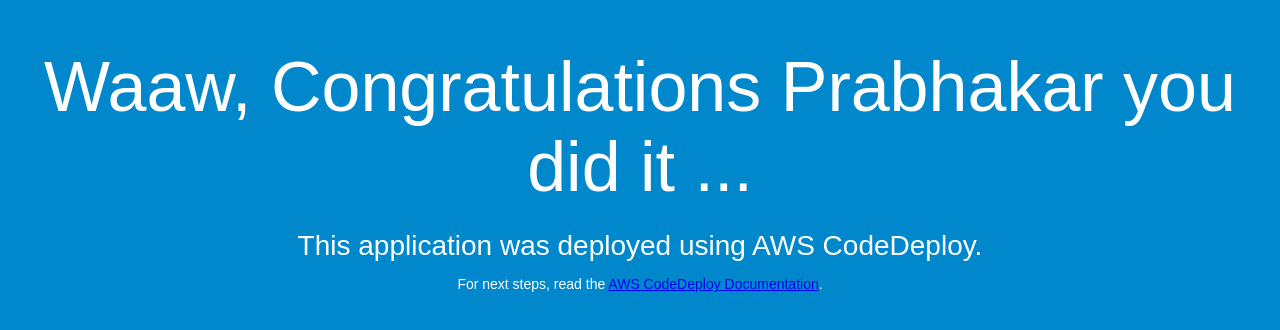
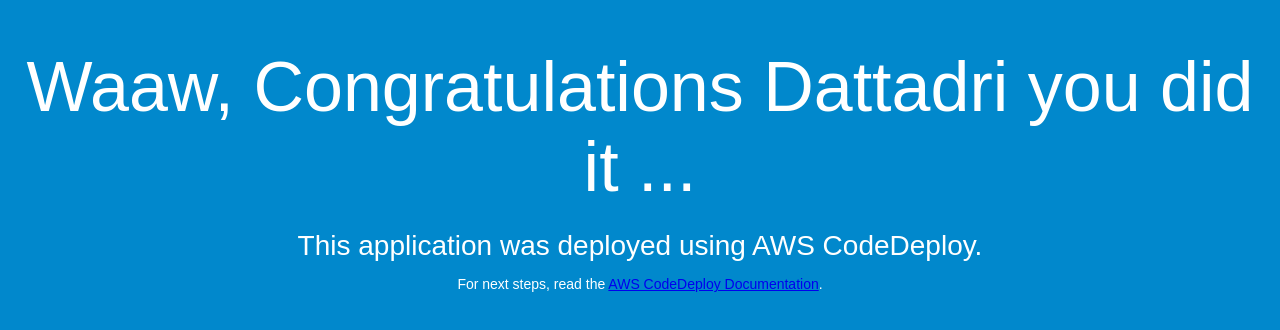
Before and after one commit to Dattadrich/aws-codedeploye-codepipeline, a plain HTML site: page index.html in a window 1280 px wide. Drawn offline with Linux system fonts and the light colour scheme.

Commit message:
Update index.html

```diff
--- a/index.html
+++ b/index.html
@@ -26,7 +26,7 @@
 </head>
 <body>
   <div align="center">
-    <h1>Waaw, Congratulations Prabhakar you did it ...</h1>
+    <h1>Waaw, Congratulations Dattadri you did it ...</h1>
     <h2>This application was deployed using AWS CodeDeploy.</h2>
     <p>For next steps, read the <a href="http://aws.amazon.com/documentation/codedeploy">AWS CodeDeploy Documentation</a>.</p>
   </div>
```
